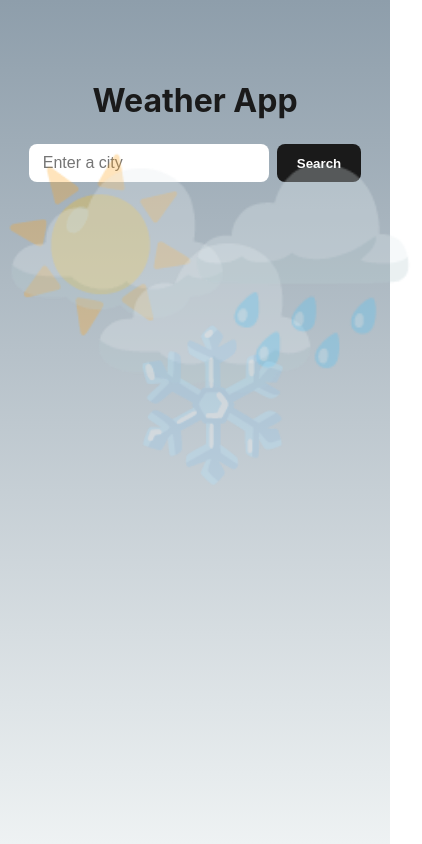
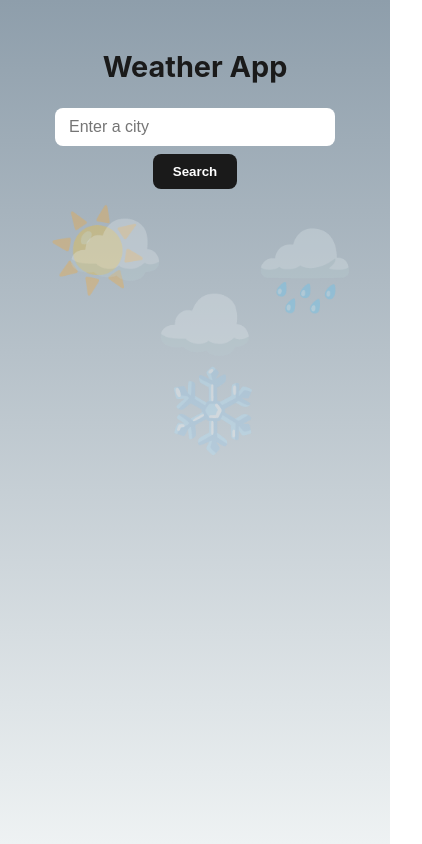
Before and after one commit to MelMastro93/weather-app, a React (Vite) app in the folder weather-app/: page / in a window 390 px wide. Shown: the whole page, 422 px wide, since content can reach past the window. Built offline with nearby package versions, Linux system fonts and the light colour scheme.

Commit message:
mediaquery added

```diff
--- a/weather-app/src/App.css
+++ b/weather-app/src/App.css
@@ -230,3 +230,44 @@ button:hover {
   margin: 0;
   font-weight: 600;
 }
+
+@media (max-width: 600px) {
+  .app {
+    padding: 30px 16px;
+  }
+
+  h1 {
+    font-size: 1.8rem;
+  }
+
+  form {
+    flex-direction: column;
+    align-items: center;
+  }
+
+  input[type="text"] {
+    width: 100%;
+    max-width: 280px;
+  }
+
+  .weather {
+    padding: 16px;
+  }
+
+  .weather > p {
+    font-size: 2rem;
+  }
+
+  .weather-bg {
+    font-size: 8rem;
+  }
+
+  .intro-icon {
+    font-size: 5rem !important;
+  }
+
+  .forecast-day {
+    min-width: 70px;
+    padding: 8px;
+  }
+}
```
